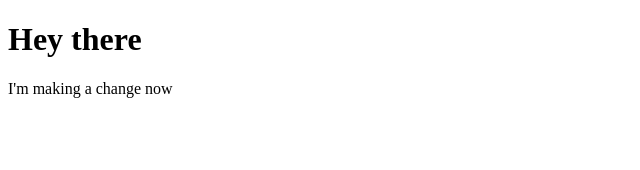
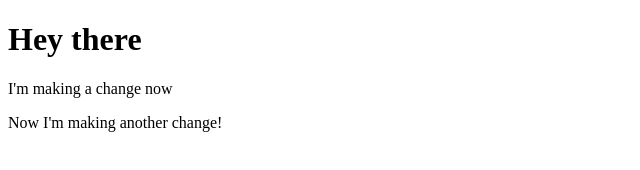
Before and after one commit to tofflebot/tofflebot.github.io, a plain HTML site: page index.html in a window 1280 px wide. Shown: the whole page, without its empty margins (0-640 px from the left). Drawn offline with Linux system fonts and the light colour scheme.

Commit message:
Another git test

```diff
--- a/index.html
+++ b/index.html
@@ -9,5 +9,6 @@
 <body>
     <h1>Hey there</h1>
     <p>I'm making a change now</p>
+    <p>Now I'm making another change!</p>
 </body>
 </html>
```
